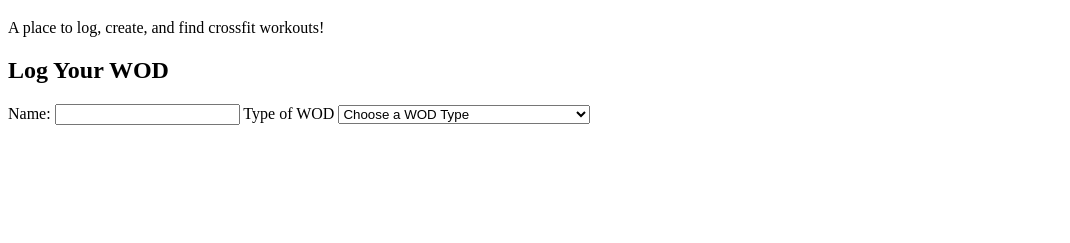
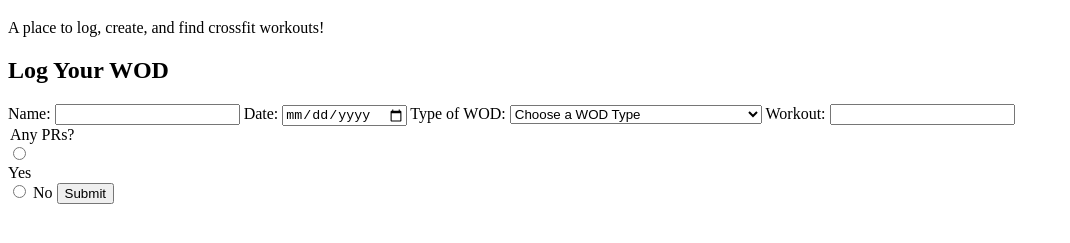
Before and after one commit to Riverbh/WOD-app-capstone, a plain HTML site: page fornt-end/index.html in a window 1280 px wide. Shown: the part 61-304 px from the top of the page, without its empty margins (0-1070 px from the left). Drawn offline with Linux system fonts and the light colour scheme.

Commit message:
created front-end folder and edited the html page and index.js

```diff
--- a/Plan/planning.txt
+++ b/Plan/planning.txt
@@ -7,4 +7,4 @@ MVP Features:
 1. User can post a WOD that they did
 2. User can post a WOD that they programed and would like to do in the future
 3. User can see or get a list of their programed WODs and past WODs
-4. User can delete a WOD from ther list
+4. User can move a WOD from programed list to their done list
--- a/fornt-end/index.html
+++ b/fornt-end/index.html
@@ -11,10 +11,14 @@
     <p>A place to log, create, and find crossfit workouts!</p>
      <div class='app'>
         <div class="right">
-            <form>
+            <form class="formA">
                 <h2>Log Your WOD</h2>
+
                 Name: <input class = 'nameA' />
-                Type of WOD <select class="type-wod">
+
+                Date: <input type="date" class="date" />
+
+                Type of WOD: <select class="type-wod">
                     <option value="choose">Choose a WOD Type</option>
                     <option value="emon">EMON ("Every Minute On the Minute")</option>
                     <option value="AMRAP">AMRAP ("As Many Reps As Possible")</option>
@@ -23,6 +27,19 @@
                     <option value="ladder">Ladder</option>
                     <option value="Tabata">Tabata</option>
                 </select>
+
+                    Workout: <input class="workout"/>
+
+                    <legend>Any PRs?</legend>
+
+                        <input type="radio" class = "yes"/>
+                        <div class="yes-bttn"></div>
+                        <label>Yes</label>
+                        </div>
+                        <input type="radio" class = "no"/>
+                        <label>No</label>
+
+                      <button class="sub-bttnA">Submit</button>
             </form>
         </div>
      </div>
--- a/fornt-end/index.js
+++ b/fornt-end/index.js
@@ -0,0 +1,2 @@
+const formA = document.getElementsByClassName('formA')
+const nameOne = document.getElementsByClassName('nameA')
```
